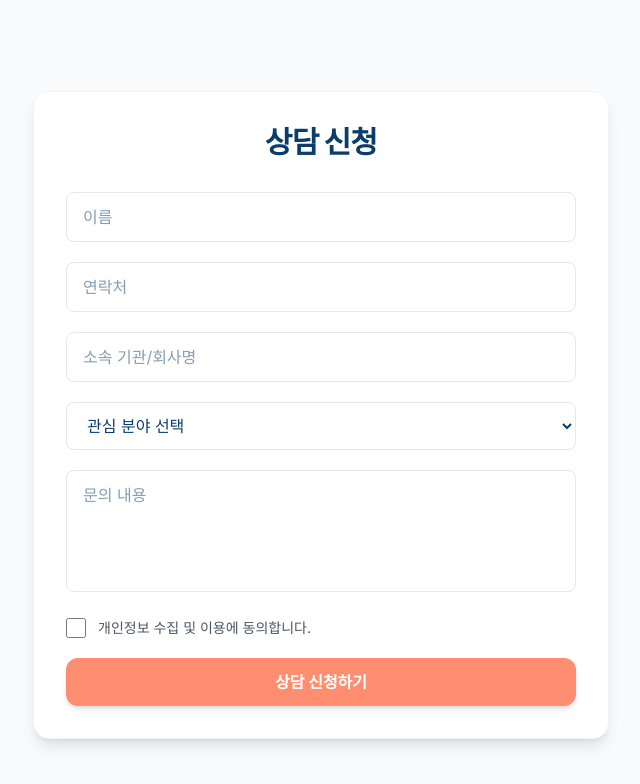
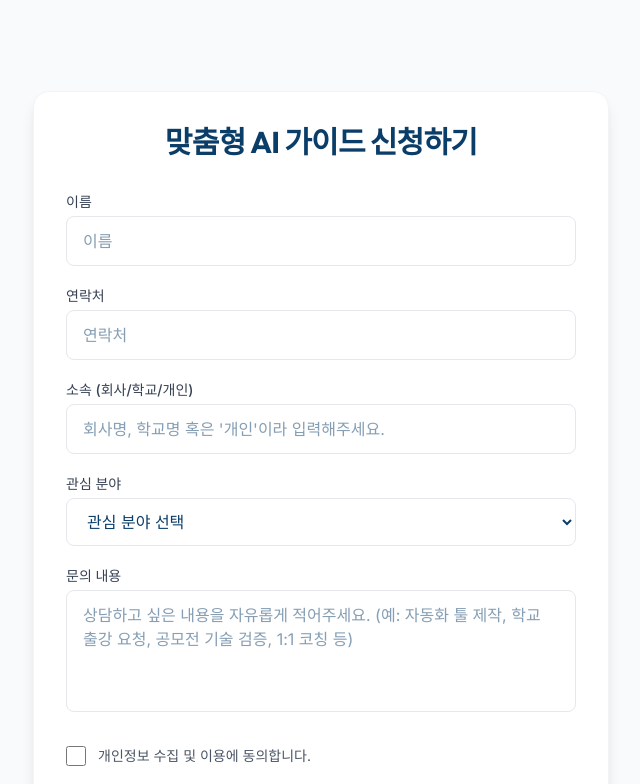
Before and after one commit to kionlabs/Home, a React (Vite) app: page / in a window 1280 px wide. Shown: the part 6480-7264 px from the top of the page, without its empty margins (319-959 px from the left). Built offline with nearby package versions, Linux system fonts and the light colour scheme.

Commit message:
style: update ContactForm copy and add labels for better UX

```diff
--- a/src/components/ContactForm.tsx
+++ b/src/components/ContactForm.tsx
@@ -50,9 +50,10 @@ export default function ContactForm() {
   return (
     <section className="py-24 bg-gray-50">
       <div className="max-w-xl mx-auto p-8 bg-white rounded-2xl shadow-lg border border-gray-100">
-        <h2 className="text-3xl font-bold text-brand-primary mb-8 text-center">상담 신청</h2>
+        <h2 className="text-3xl font-bold text-brand-primary mb-8 text-center">맞춤형 AI 가이드 신청하기</h2>
         <form onSubmit={handleSubmit} className="space-y-5">
           <div>
+            <label className="block text-sm font-medium text-gray-700 mb-1">이름</label>
             <input
               type="text"
               name="name"
@@ -64,6 +65,7 @@ export default function ContactForm() {
             />
           </div>
           <div>
+            <label className="block text-sm font-medium text-gray-700 mb-1">연락처</label>
             <input
               type="tel"
               name="phone"
@@ -75,16 +77,18 @@ export default function ContactForm() {
             />
           </div>
           <div>
+            <label className="block text-sm font-medium text-gray-700 mb-1">소속 (회사/학교/개인)</label>
             <input
               type="text"
               name="organization"
-              placeholder="소속 기관/회사명"
+              placeholder="회사명, 학교명 혹은 '개인'이라 입력해주세요."
               value={formData.organization}
               onChange={handleChange}
               className="w-full border border-gray-200 rounded-lg px-4 py-3 focus:outline-none focus:ring-2 focus:ring-[#FF8D70] transition-shadow"
             />
           </div>
           <div>
+            <label className="block text-sm font-medium text-gray-700 mb-1">관심 분야</label>
             <select
               name="interest"
               value={formData.interest}
@@ -100,16 +104,17 @@ export default function ContactForm() {
             </select>
           </div>
           <div>
+            <label className="block text-sm font-medium text-gray-700 mb-1">문의 내용</label>
             <textarea
               name="message"
-              placeholder="문의 내용"
+              placeholder="상담하고 싶은 내용을 자유롭게 적어주세요. (예: 자동화 툴 제작, 학교 출강 요청, 공모전 기술 검증, 1:1 코칭 등)"
               rows={4}
               value={formData.message}
               onChange={handleChange}
               className="w-full border border-gray-200 rounded-lg px-4 py-3 focus:outline-none focus:ring-2 focus:ring-[#FF8D70] transition-shadow resize-none"
             />
           </div>
-          <div className="flex items-center">
+          <div className="flex items-center pt-2">
             <label className="flex items-center space-x-3 cursor-pointer">
               <input
                 type="checkbox"
@@ -124,7 +129,7 @@ export default function ContactForm() {
           <button
             type="submit"
             disabled={status === 'submitting'}
-            className="w-full bg-[#FF8D70] text-white font-bold py-3 px-6 rounded-xl hover:bg-[#ff7b5c] transition-all disabled:opacity-70 shadow-md hover:shadow-lg flex items-center justify-center gap-2"
+            className="w-full bg-[#FF8D70] text-white font-bold py-3 px-6 rounded-xl hover:bg-[#ff7b5c] transition-all disabled:opacity-70 shadow-md hover:shadow-lg flex items-center justify-center gap-2 mt-4"
           >
             {status === 'submitting' ? (
               <>
@@ -134,7 +139,7 @@ export default function ContactForm() {
                 </svg>
                 제출 중...
               </>
-            ) : '상담 신청하기'}
+            ) : '지금 바로 가이드 신청하기'}
           </button>
         </form>
       </div>
```
